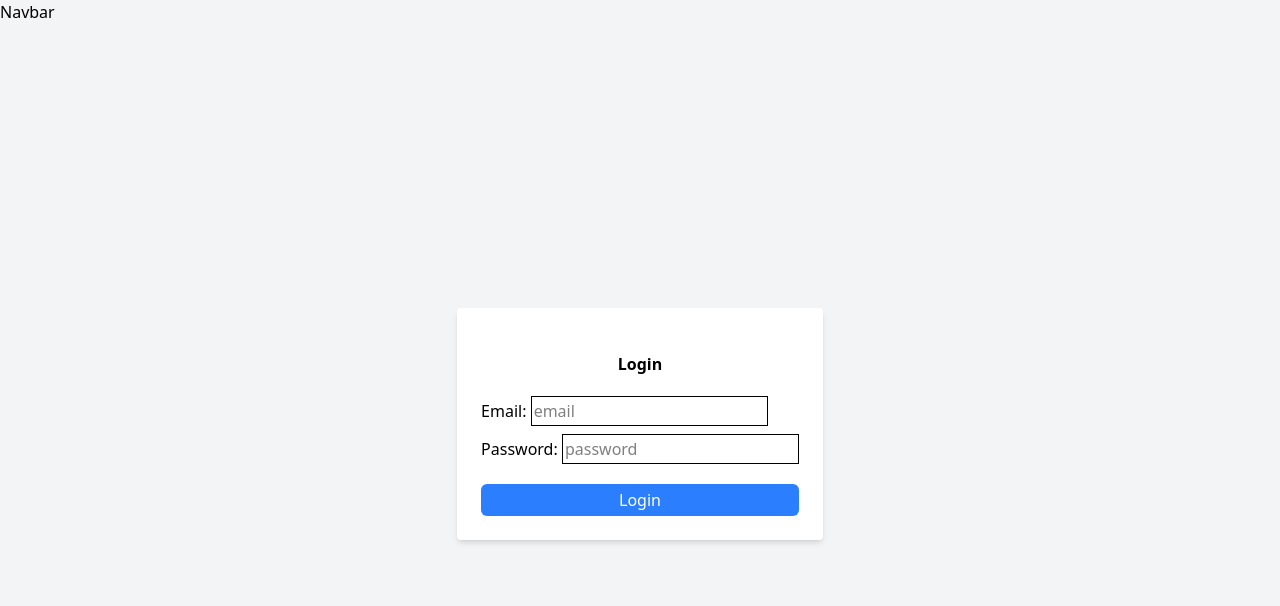
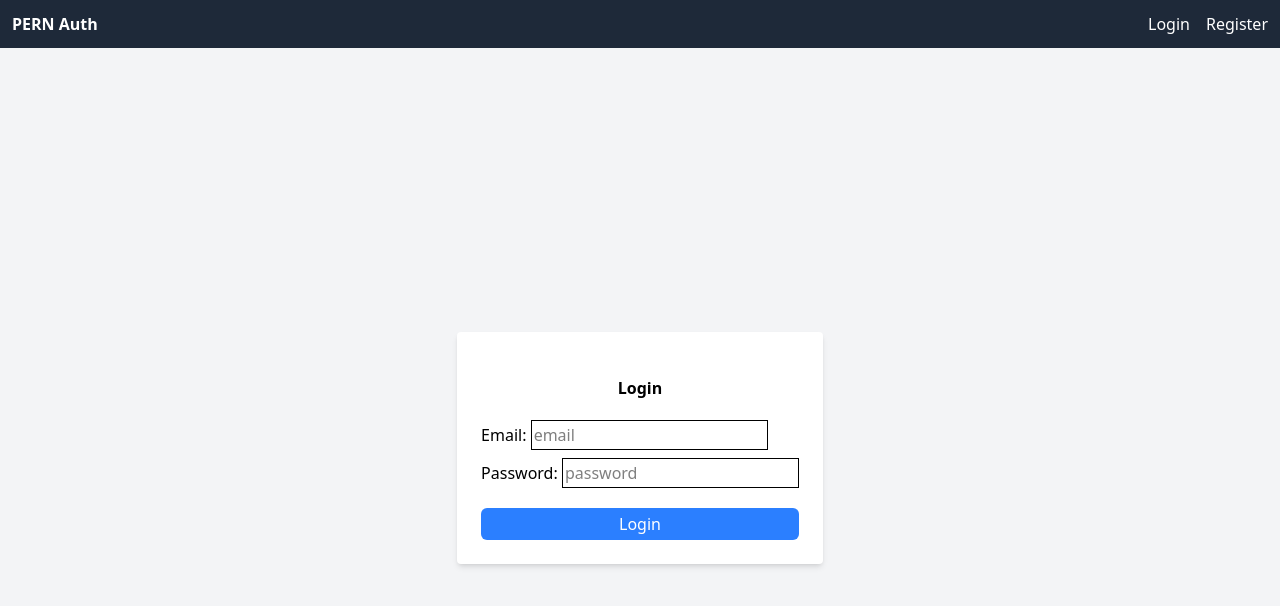
Before and after one commit to Shema-arsene/PERN-auth, a React (Vite) app in the folder frontend/: page /login in a window 1280 px wide. Shown: the top 606 px of the page. Built offline with nearby package versions, Linux system fonts and the light colour scheme; no server answers.

Commit message:
Add navigation and user fetching functionality

```diff
--- a/frontend/src/App.jsx
+++ b/frontend/src/App.jsx
@@ -41,7 +41,7 @@ const App = () => {
 
   return (
     <Router>
-      <Navbar />
+      <Navbar user={user} setUser={setUser} />
       <Routes>
         <Route path="/" element={<Home />} />
         <Route path="/register" element={<Register setUser={setUser} />} />
--- a/frontend/src/components/Navbar.jsx
+++ b/frontend/src/components/Navbar.jsx
@@ -1,7 +1,46 @@
 import React from "react"
+import { Link } from "react-router-dom"
+import axios from "axios"
+import { useNavigate } from "react-router-dom"
 
-const Navbar = () => {
-  return <div>Navbar</div>
+const Navbar = ({ user, setUser }) => {
+  const navigate = useNavigate()
+
+  const handleLogout = async () => {
+    await axios.post(`${import.meta.env.VITE_API_URL}/api/auth/logout`)
+    setUser(null)
+    navigate("/login")
+  }
+
+  return (
+    <header className="bg-gray-800 p-3 text-white flex items-center justify-between">
+      <Link to="/" className="font-bold">
+        PERN Auth
+      </Link>
+      {user ? (
+        <div className="flex items-center gap-4">
+          <p className="font-bold">{user.name}</p>
+          <button
+            onClick={handleLogout}
+            className="bg-red-500 px-3 py-1 rounded hover:bg-red-600 cursor-pointer"
+          >
+            Logout
+          </button>
+        </div>
+      ) : (
+        <nav>
+          <ul className="flex gap-4">
+            <li>
+              <Link to="/login">Login</Link>
+            </li>
+            <li>
+              <Link to="/register">Register</Link>
+            </li>
+          </ul>
+        </nav>
+      )}
+    </header>
+  )
 }
 
 export default Navbar
```
